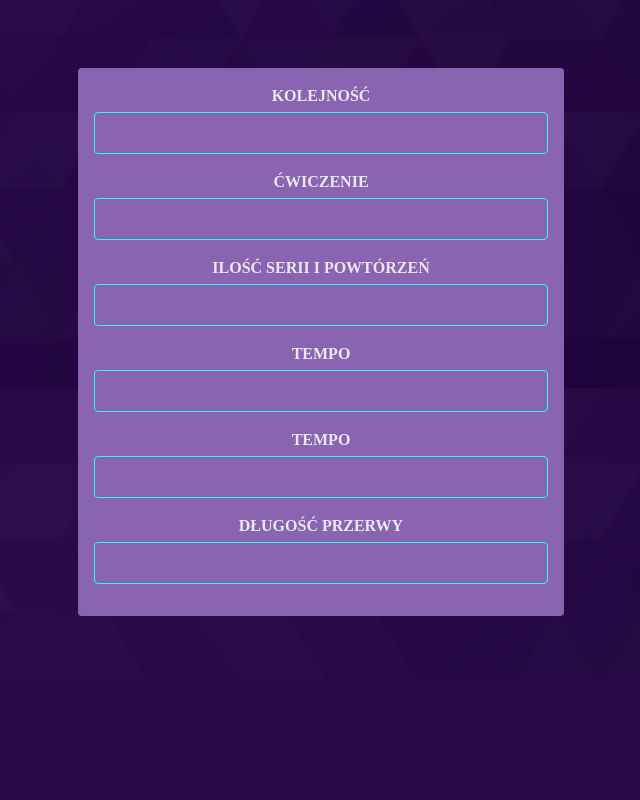
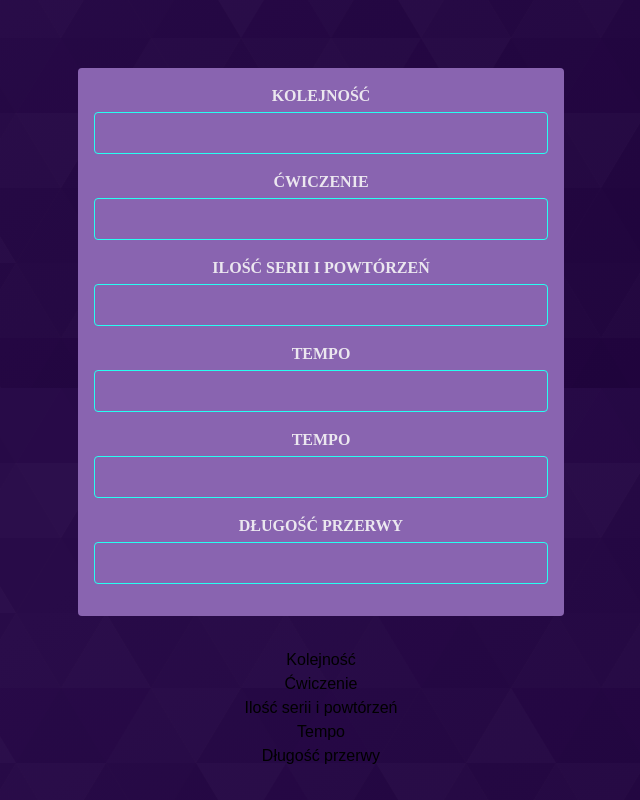
Before and after one commit to kajzerkasia/GymTrainingPlannerRemasteredFront, a React (Vite) app: page / in a window 1280 px wide. Shown: the part 412-1212 px from the top of the page, without its empty margins (319-959 px from the left). Before the commit the page ends 1092 px from the top, so only its background shows below. Built offline with nearby package versions, Linux system fonts and the light colour scheme.

Commit message:
Refactor Exercises.jsx Component - split it into two separate ones: ExercisesData.jsx and ExercisesColumnsNames.jsx and used them in App.jsx, removed unnecessary loop from exercisesArray.js

```diff
--- a/src/App.jsx
+++ b/src/App.jsx
@@ -1,9 +1,10 @@
 import "./App.css";
 import Header from "./components/Header/Header.jsx";
 import Plans from "./components/Plans/Plans.jsx";
-import Exercises from "./components/Exercises/Exercises.jsx";
+import ExercisesData from "./components/ExercisesData/ExercisesData.jsx";
 import { useState } from "react";
 import ExercisesInput from "./components/ExercisesInput/ExercisesInput.jsx";
+import ExercisesColumnsNames from "./components/ExercisesColumnsNames/ExercisesColumnsNames.jsx";
 
 function App() {
   const [exercisesInput, setExercisesInput] = useState({
@@ -30,11 +31,12 @@ function App() {
         <Plans />
       </main>
       <ExercisesInput exercisesInput={exercisesInput} onChange={handleChange} />
+      <ExercisesColumnsNames />
       {exercisesInput.order !== "" && (
-        <Exercises exercisesData={exercisesInput} />
+        <ExercisesData exercisesData={exercisesInput} />
       )}
     </div>
   );
 }
 
-export default App
+export default App;
--- /dev/null
+++ b/src/components/ExercisesColumnsNames/ExercisesColumnsNames.jsx
@@ -0,0 +1,31 @@
+import React from "react";
+
+const columnNames = [
+  [
+    "Kolejność",
+    "Ćwiczenie",
+    "Ilość serii i powtórzeń",
+    "Tempo",
+    "Długość przerwy",
+  ],
+];
+
+const ExercisesColumnsNames = () => {
+  return (
+    <ol className="exercises-column-names-ol">
+      {columnNames.map((row, rowIndex) => (
+        <li key={rowIndex}>
+          <ol className="exercises-column-names-second-ol">
+            {row.map((exercise, colIndex) => (
+              <li key={colIndex}>
+                <button className="exercises-button">{exercise}</button>
+              </li>
+            ))}
+          </ol>
+        </li>
+      ))}
+    </ol>
+  );
+};
+
+export default ExercisesColumnsNames;
--- /dev/null
+++ b/src/components/ExercisesData/ExercisesData.jsx
@@ -0,0 +1,32 @@
+import React from "react";
+import { createArrayOfExercises } from "../../utils/exercisesArray.js";
+
+// const initialExercises = [
+//     ["1", "goblet squat", "3s8", "3111", "120-180s"],
+//     ["2", "neutral grip lat pulldown", "3s8-10", "3011", "120-150s"],
+//     ["3", "lying leg curl", "2s6-8", "3010", "120s"],
+//     ["4", "lone arm db press", "2s10", "3011", "90s"],
+//     ["5", "suitcase walk", "3s50m", null, "60s"],
+// ]
+
+const ExercisesData = ({ exercisesData }) => {
+  const exercises = createArrayOfExercises(exercisesData);
+
+  return (
+    <ol className="exercises-ol">
+      {exercises.map((row, rowIndex) => (
+        <li key={rowIndex}>
+          <ol className="exercises-second-ol">
+            {Object.entries(row).map(([key, value], colIndex) => (
+              <li key={colIndex}>
+                <button className="exercises-button">{value}</button>
+              </li>
+            ))}
+          </ol>
+        </li>
+      ))}
+    </ol>
+  );
+};
+
+export default ExercisesData;
--- a/src/utils/exercisesArray.js
+++ b/src/utils/exercisesArray.js
@@ -7,7 +7,6 @@ export function createArrayOfExercises({
 }) {
   const exercisesArr = [];
 
-  for (let i = 0; i < 1; i++) {
   exercisesArr.push({
     order,
     exercise,
@@ -15,7 +14,6 @@ export function createArrayOfExercises({
     tempo,
     rest,
   });
-  }
 
   return exercisesArr;
 }
```
Lines whose indentation alone changed are shown as unchanged.
